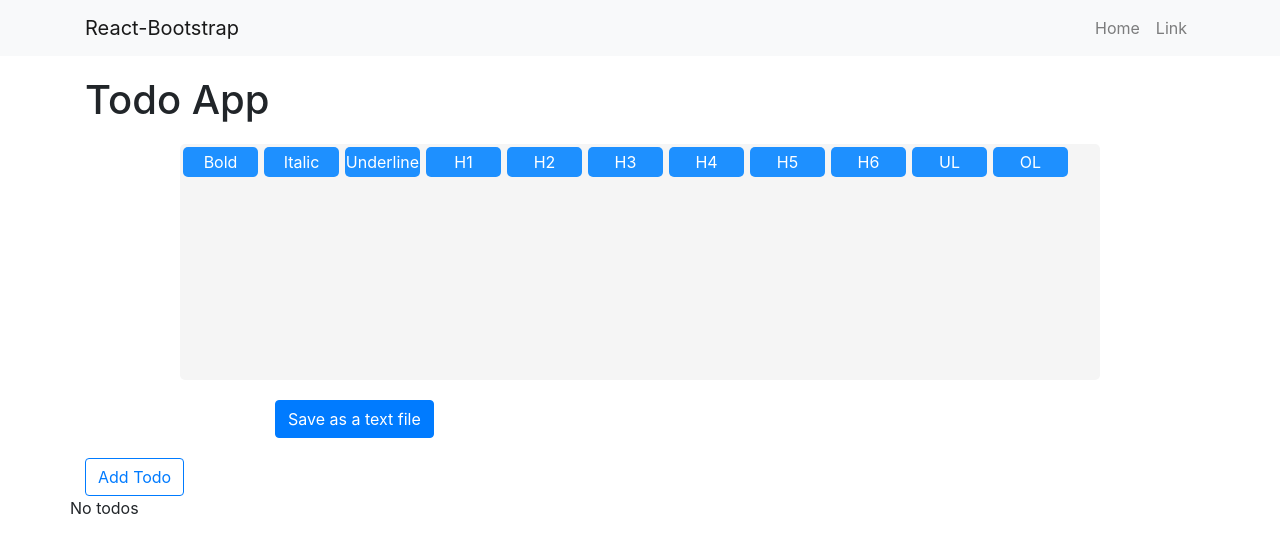
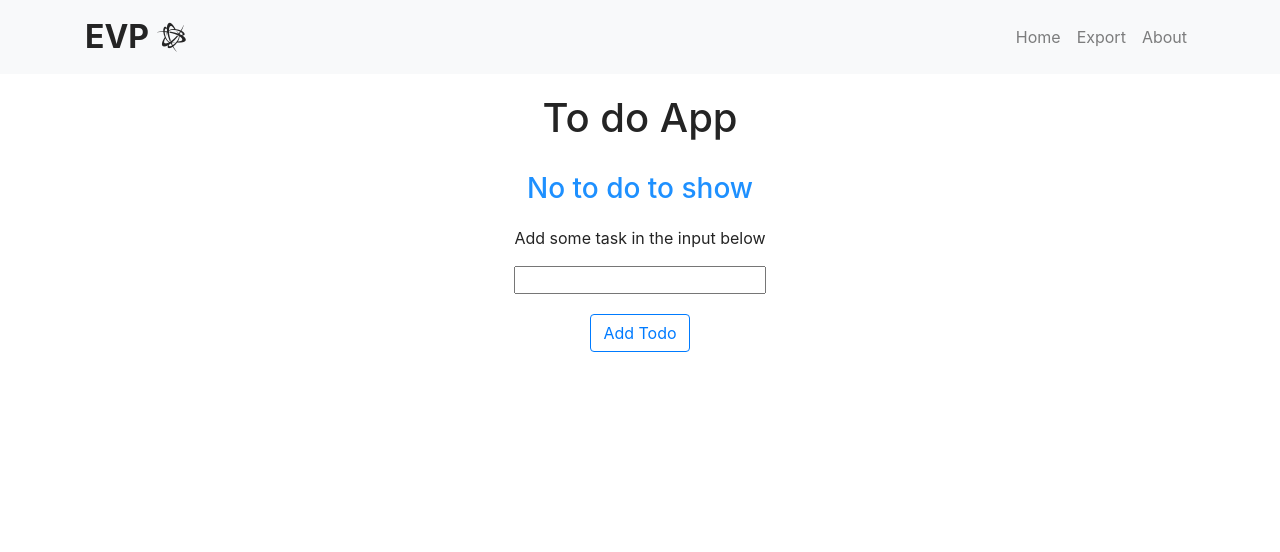
Before and after one commit to evazquez94/Todo-App, a React (Create React App) app: page / in a window 1280 px wide. Shown: the top 552 px of the page. Built offline with nearby package versions, Linux system fonts and the light colour scheme.

Commit message:
Add style and structure for Home component

```diff
--- a/public/index.html
+++ b/public/index.html
@@ -13,6 +13,12 @@
       rel="stylesheet"
       href="https://cdn.jsdelivr.net/npm/bootstrap@4.6.0/dist/css/bootstrap.min.css"
       integrity="sha384-B0vP5xmATw1+K9KRQjQERJvTumQW0nPEzvF6L/Z6nronJ3oUOFUFpCjEUQouq2+l"
+      crossorigin="anonymous"
+    />
+    <link
+      rel="stylesheet"
+      href="https://use.fontawesome.com/releases/v5.15.1/css/all.css"
+      integrity="sha384-vp86vTRFVJgpjF9jiIGPEEqYqlDwgyBgEF109VFjmqGmIY/Y4HV4d3Gp2irVfcrp"
       crossorigin="anonymous"
     />
     <link rel="apple-touch-icon" href="%PUBLIC_URL%/logo192.png" />
--- a/src/App.css
+++ b/src/App.css
@@ -5,6 +5,6 @@
   font-family: -apple-system, BlinkMacSystemFont, "Segoe UI", "Roboto", "Oxygen",
     "Ubuntu", "Cantarell", "Fira Sans", "Droid Sans", "Helvetica Neue",
     sans-serif;
-  /* color: whitesmoke;
-  background-color: #282c34; */
+  color: #242424;
+  /* background-color: #282c34; */
 }
--- a/src/App.js
+++ b/src/App.js
@@ -3,6 +3,8 @@ import './App.css';
 import Home from './components/Home';
 import { BrowserRouter as Router, Switch, Route } from "react-router-dom";
 import CustomNavbar from './components/CustomNavbar';
+import About from './components/pages/About';
+import Export from './components/pages/Export';
 
 
 function App() {
@@ -11,6 +13,8 @@ function App() {
       <CustomNavbar />
       <Switch>
         <Route exact path="/" component={Home} />
+        <Route exact path="/about" component={About} />
+        <Route exact path="/export" component={Export} />
       </Switch>
     </Router>
   );
--- a/src/components/CustomNavbar.css
+++ b/src/components/CustomNavbar.css
@@ -0,0 +1,16 @@
+.navbar-logo {
+  color: #242424;
+  justify-self: start;
+  /* margin-left: 20px; */
+  cursor: pointer;
+  text-decoration: none;
+}
+
+.navbar-logo b {
+  font-size: 2rem;
+}
+
+.fa-battle-net {
+  margin-left: 0.5rem;
+  font-size: 1.8rem;
+}
--- a/src/components/CustomNavbar.js
+++ b/src/components/CustomNavbar.js
@@ -1,20 +1,27 @@
 import React from "react";
 import { Navbar, Nav, Container } from "react-bootstrap";
 import { Link } from "react-router-dom";
+import "./CustomNavbar.css";
 
 function CustomNavbar() {
   return (
     <Navbar expand="lg" bg="light">
       <Container>
-        <Navbar.Brand as={Link} to="/about">React-Bootstrap</Navbar.Brand>
+        <Navbar.Brand className="navbar-logo" as={Link} to="/">
+          <b>EVP</b>
+          <i className="fab fa-battle-net" />
+        </Navbar.Brand>
         <Navbar.Toggle aria-controls="basic-navbar-nav" />
         <Navbar.Collapse id="basic-navbar-nav">
           <Nav className="ml-auto">
             <Nav.Link as={Link} to="/">
               Home
             </Nav.Link>
+            <Nav.Link as={Link} to="/export">
+              Export
+            </Nav.Link>
             <Nav.Link as={Link} to="/about">
-              Link
+              About
             </Nav.Link>
           </Nav>
         </Navbar.Collapse>
--- a/src/components/Home.css
+++ b/src/components/Home.css
@@ -1,35 +1,44 @@
 .title {
-  margin-top: 20px;
-  margin-bottom: 20px;
+  margin: 20px 0 10px 0;
+  display: flex;
+  justify-content: center;
 }
-.saveButton {
+
+.todo-item {
+  list-style-type: none;
+  /* border: red solid; */
+  background-color: dodgerblue;
+  font-size: 1.5rem;
+  margin: 20px auto;
+  padding: .5rem;
+}
+
+.todo-item li {
+  color: whitesmoke;
+}
+
+ul h3 {
+  margin: 20px;
+  color: dodgerblue;
+}
+
+ul i {
+  color: dark;
+  cursor: pointer;
+}
+
+.todo-list {
+  /* border: red solid; */
+  text-align: center;
+}
+
+.add-todo {
+  /* border: red solid; */
+  text-align: center;
+}
+
+.add-todo-button {
+  /* border: green solid; */
+  text-align: center;
   margin-top: 20px;
 }
-
-.editor {
-    background-color: whitesmoke;
-    color: black;
-    border-radius: 5px;
-    font-size: 22px;
-}
-
-.options button {
-  height: 30px;
-  width: 75px;
-  border-radius: 5px;
-  color: #fff;
-  margin: 3px;
-  border: 0;
-  font-size: 16px;
-  background: dodgerblue
-}
-
-  div.DraftEditor-root {
-    height: 200px;
-    overflow-y: auto;
-  }
-
-  div.DraftEditor-editorContainer,
-  div.public-DraftEditor-content {
-    height: 100%;
-  }
--- a/src/components/Home.js
+++ b/src/components/Home.js
@@ -1,136 +1,71 @@
 import React from "react";
-import { Editor, EditorState, RichUtils, convertToRaw } from "draft-js";
-import { Container, Row, Col } from "react-bootstrap";
-import { Button } from "react-bootstrap";
-import "draft-js/dist/Draft.css";
+import { Container, Row, Col, Button } from "react-bootstrap";
 import "./Home.css";
 
 function Home() {
-  const [editorState, setEditorState] = React.useState(() =>
-    EditorState.createEmpty()
-  );
   const [todo, setTodo] = React.useState([]);
+  const [input, setInput] = React.useState("");
 
-  const handleKeyCommand = (command, editorState) => {
-    const newState = RichUtils.handleKeyCommand(editorState, command);
-    if (newState) {
-      setEditorState(newState);
-    }
-    return "not-handled";
+  const addTodo = () => {
+    let newTodo = todo;
+    newTodo.push(input);
+    setTodo(newTodo);
+    setInput("");
   };
 
-  const setStyleLine = (type) => {
-    const newState = RichUtils.toggleInlineStyle(editorState, type);
-    setEditorState(newState);
-  };
-
-  const toggleTypeBlock = (headerType) => {
-    const newState = RichUtils.toggleBlockType(editorState, headerType);
-    setEditorState(newState);
-  };
-
-  const converToText = () => {
-    const blocks = convertToRaw(editorState.getCurrentContent()).blocks;
-    const description = blocks
-      .map((block) => (!block.text.trim() && "\n") || block.text)
-      .join("\n");
-    return description;
-  };
-
-  const saveButton = () => {
-    // Save file for download for the input
-    const description = converToText();
-    const element = document.createElement("a");
-    const file = new Blob([description], { type: "text/plain;charset=utf-8" });
-    element.href = URL.createObjectURL(file);
-    element.download = "myFile.txt";
-    document.body.appendChild(element);
-    element.click();
-  };
-
-  const addTodo = () => {
-    const description = converToText();
-    todo.push(description);
-    setTodo(todo);
+  const onChangeInput = (event) => {
+    setInput(event.target.value);
   };
 
   return (
     <>
       <Container>
-
-        <h1 className="title">Todo App</h1>
+        <h1 className="title">To do App</h1>
 
         <Row>
-          <Col md={{ span: 10, offset: 1 }}>
-            <div className="editor">
-              <div className="options">
-                <button onClick={() => setStyleLine("BOLD")}>Bold</button>
-                <button onClick={() => setStyleLine("ITALIC")}>Italic</button>
-                <button onClick={() => setStyleLine("UNDERLINE")}>
-                  Underline
-                </button>
-                <button onClick={() => toggleTypeBlock("header-one")}>
-                  H1
-                </button>
-                <button onClick={() => toggleTypeBlock("header-two")}>
-                  H2
-                </button>
-                <button onClick={() => toggleTypeBlock("header-three")}>
-                  H3
-                </button>
-                <button onClick={() => toggleTypeBlock("header-four")}>
-                  H4
-                </button>
-                <button onClick={() => toggleTypeBlock("header-five")}>
-                  H5
-                </button>
-                <button onClick={() => toggleTypeBlock("header-six")}>
-                  H6
-                </button>
-                <button onClick={() => toggleTypeBlock("unordered-list-item")}>
-                  UL
-                </button>
-                <button onClick={() => toggleTypeBlock("ordered-list-item")}>
-                  OL
-                </button>
-              </div>
-              <Editor
-                editorState={editorState}
-                onChange={setEditorState}
-                handleKeyCommand={handleKeyCommand}
-              />
-            </div>
+          <Col
+            className="todo-list"
+            md={{ span: 8, offset: 2 }}
+            xs={{ span: 10, offset: 1 }}
+          >
+            <ul>
+              {todo.length > 0 ? (
+                todo.map((todo) => {
+                  return (
+                    <Row className="todo-item">
+                      <Col xs={10} sm={10} lg={{span: 8, offset:2}}>
+                        <li key={todo}>{todo}</li>
+                      </Col>
+                      <Col xs={6} sm={6} lg={1}>
+                        <i className="far fa-edit" onClick={()=>console.log(todo)}/>
+                      </Col>
+                      <Col xs={6} sm={6} lg={1}>
+                        <i className="fas fa-trash" />
+                      </Col>
+                    </Row>
+                  );
+                })
+              ) : (
+                <>
+                  <h3>No to do to show</h3>
+                  <p>Add some task in the input below</p>
+                </>
+              )}
+            </ul>
           </Col>
         </Row>
 
         <Row>
-          <Col md={{ span: 8, offset: 2 }}>
-            <Button className="saveButton" onClick={saveButton}>
-              Save as a text file
-            </Button>
+          <Col className="add-todo">
+            <input type="text" value={input} onChange={onChangeInput} />
           </Col>
         </Row>
-
         <Row>
-          <Col>
-            <Button
-              variant="outline-primary"
-              className="saveButton"
-              onClick={addTodo}
-            >
+          <Col className="add-todo-button">
+            <Button variant="outline-primary" onClick={addTodo}>
               Add Todo
             </Button>
           </Col>
-        </Row>
-
-        <Row>
-          <ul>
-            {todo.length > 0 ? (
-              todo.map((todo) => <li key={todo}>{todo}</li>)
-            ) : (
-              <p>No todos</p>
-            )}
-          </ul>
         </Row>
       </Container>
     </>
--- /dev/null
+++ b/src/components/pages/About.js
@@ -0,0 +1,7 @@
+import React from "react";
+
+function About() {
+  return <div>About</div>;
+}
+
+export default About;
--- /dev/null
+++ b/src/components/pages/Export.css
@@ -0,0 +1,27 @@
+.editor {
+  background-color: whitesmoke;
+  color: black;
+  border-radius: 5px;
+  font-size: 22px;
+}
+
+.options button {
+height: 30px;
+width: 75px;
+border-radius: 5px;
+color: #fff;
+margin: 3px;
+border: 0;
+font-size: 16px;
+background: dodgerblue
+}
+
+div.DraftEditor-root {
+  height: 200px;
+  overflow-y: auto;
+}
+
+div.DraftEditor-editorContainer,
+div.public-DraftEditor-content {
+  height: 100%;
+}
--- /dev/null
+++ b/src/components/pages/Export.js
@@ -0,0 +1,138 @@
+import React from "react";
+import { Container, Row, Col, Button } from "react-bootstrap";
+import { Editor, EditorState, RichUtils, convertToRaw } from "draft-js";
+import "draft-js/dist/Draft.css";
+import "./Export.css";
+
+function Export() {
+  const [editorState, setEditorState] = React.useState(() =>
+    EditorState.createEmpty()
+  );
+  const [todo, setTodo] = React.useState([]);
+
+  const handleKeyCommand = (command, editorState) => {
+    const newState = RichUtils.handleKeyCommand(editorState, command);
+    if (newState) {
+      setEditorState(newState);
+    }
+    return "not-handled";
+  };
+
+  const setStyleLine = (type) => {
+    const newState = RichUtils.toggleInlineStyle(editorState, type);
+    setEditorState(newState);
+  };
+
+  const toggleTypeBlock = (headerType) => {
+    const newState = RichUtils.toggleBlockType(editorState, headerType);
+    setEditorState(newState);
+  };
+
+  const converToText = () => {
+    const blocks = convertToRaw(editorState.getCurrentContent()).blocks;
+    const description = blocks
+      .map((block) => (!block.text.trim() && "\n") || block.text)
+      .join("\n");
+    return description;
+  };
+
+  const saveButton = () => {
+    // Save file for download for the input
+    const description = converToText();
+    const element = document.createElement("a");
+    const file = new Blob([description], { type: "text/plain;charset=utf-8" });
+    element.href = URL.createObjectURL(file);
+    element.download = "myFile.txt";
+    document.body.appendChild(element);
+    element.click();
+  };
+
+  const addTodo = () => {
+    const description = converToText();
+    todo.push(description);
+    setTodo(todo);
+  };
+
+  return (
+    <>
+      <Container>
+        <h1 className="title">Todo App</h1>
+
+        <Row>
+          <Col md={{ span: 10, offset: 1 }}>
+            <div className="editor">
+              <div className="options">
+                <button onClick={() => setStyleLine("BOLD")}>Bold</button>
+                <button onClick={() => setStyleLine("ITALIC")}>Italic</button>
+                <button onClick={() => setStyleLine("UNDERLINE")}>
+                  Underline
+                </button>
+                <button onClick={() => toggleTypeBlock("header-one")}>
+                  H1
+                </button>
+                <button onClick={() => toggleTypeBlock("header-two")}>
+                  H2
+                </button>
+                <button onClick={() => toggleTypeBlock("header-three")}>
+                  H3
+                </button>
+                <button onClick={() => toggleTypeBlock("header-four")}>
+                  H4
+                </button>
+                <button onClick={() => toggleTypeBlock("header-five")}>
+                  H5
+                </button>
+                <button onClick={() => toggleTypeBlock("header-six")}>
+                  H6
+                </button>
+                <button onClick={() => toggleTypeBlock("unordered-list-item")}>
+                  UL
+                </button>
+                <button onClick={() => toggleTypeBlock("ordered-list-item")}>
+                  OL
+                </button>
+              </div>
+              <Editor
+                editorState={editorState}
+                onChange={setEditorState}
+                handleKeyCommand={handleKeyCommand}
+              />
+            </div>
+          </Col>
+        </Row>
+
+        <Row>
+          <Col md={{ span: 8, offset: 2 }}>
+            <Button className="saveButton" onClick={saveButton}>
+              Save as a text file
+            </Button>
+          </Col>
+        </Row>
+
+        <Row>
+          <Col>
+            <Button
+              variant="outline-primary"
+              className="saveButton"
+              onClick={addTodo}
+            >
+              Add Todo
+            </Button>
+          </Col>
+        </Row>
+
+        <Row>
+          <ul>
+            {todo.length > 0 ? (
+              todo.map((todo) => <li key={todo}>{todo}</li>)
+            ) : (
+              <p>No todos</p>
+            )}
+          </ul>
+        </Row>
+      </Container>
+    </>
+  );
+}
+
+export default Export;
```
